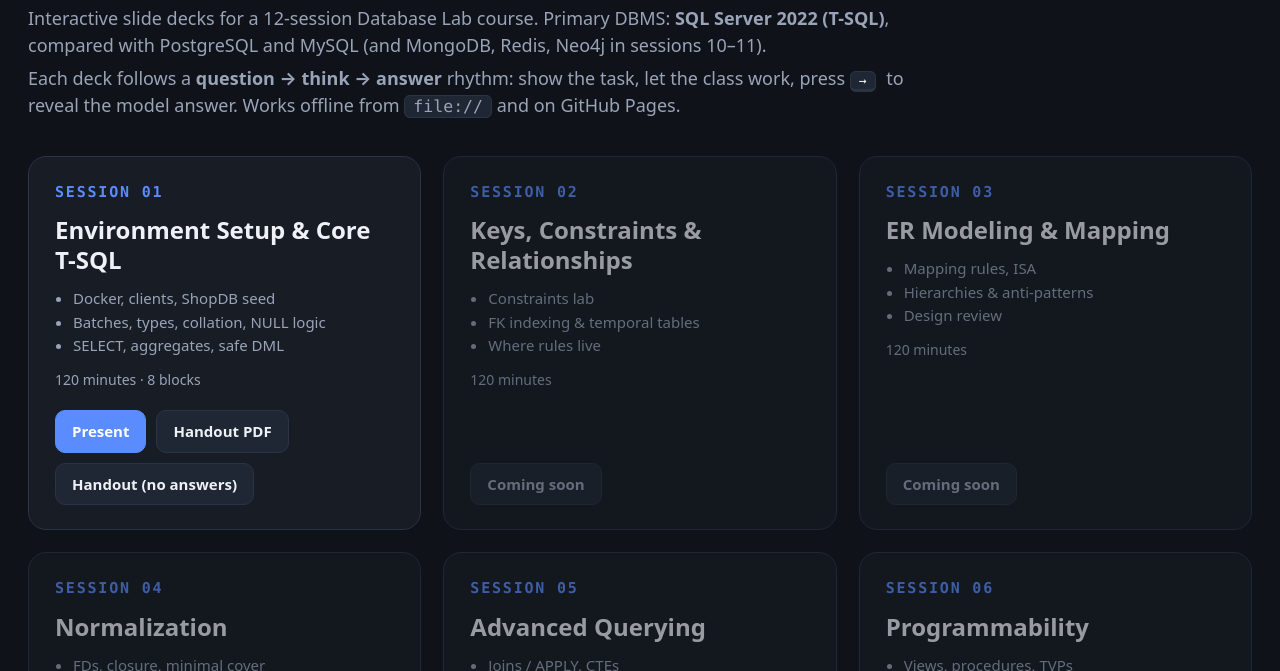
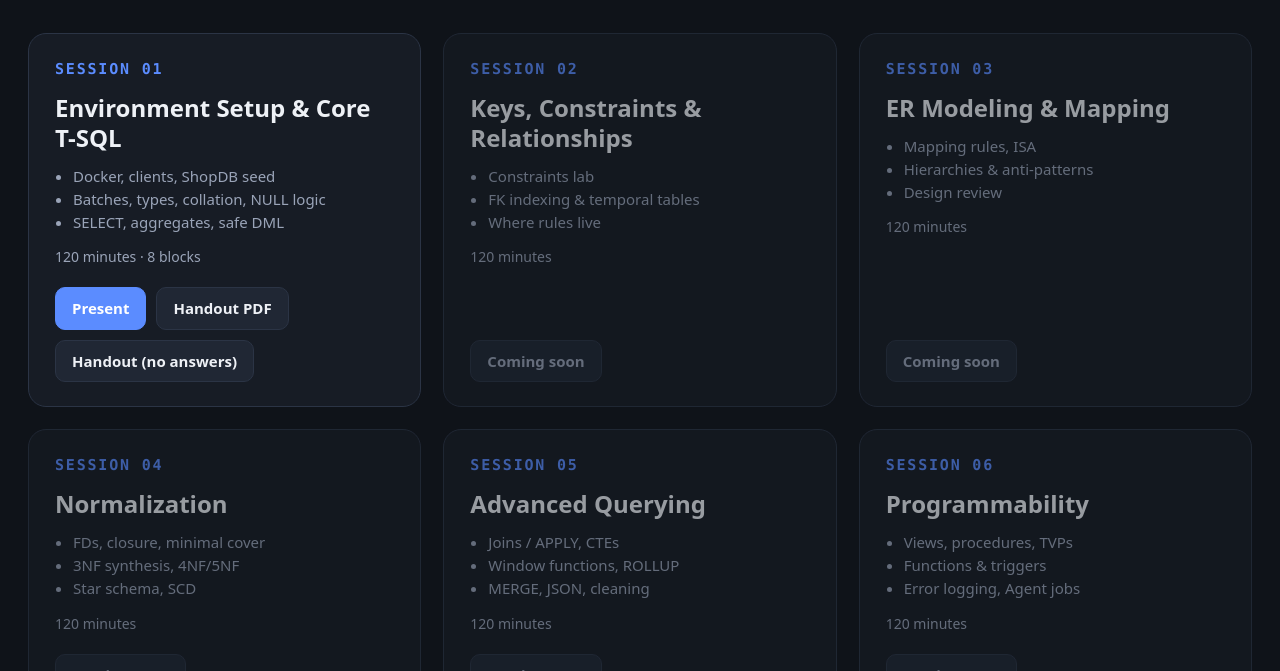
Before and after one commit to SorooshBa/SHU-DB-Lab-Fall2026, a plain HTML site: page index.html in a window 1280 px wide. Shown: the part 129-800 px from the top of the page. Drawn offline with Linux system fonts and the light colour scheme.

Commit message:
Update index.html

```diff
--- a/index.html
+++ b/index.html
@@ -80,12 +80,6 @@
   <div class="wrap">
     <header>
       <h1>Database Lab</h1>
-      <p>Interactive slide decks for a 12-session Database Lab course. Primary DBMS:
-        <strong>SQL Server 2022 (T-SQL)</strong>, compared with PostgreSQL and MySQL
-        (and MongoDB, Redis, Neo4j in sessions 10–11).</p>
-      <p>Each deck follows a <strong>question → think → answer</strong> rhythm: show the task,
-        let the class work, press <kbd>→</kbd> to reveal the model answer.
-        Works offline from <code class="inline">file://</code> and on GitHub Pages.</p>
     </header>
 
     <main class="grid">
```
